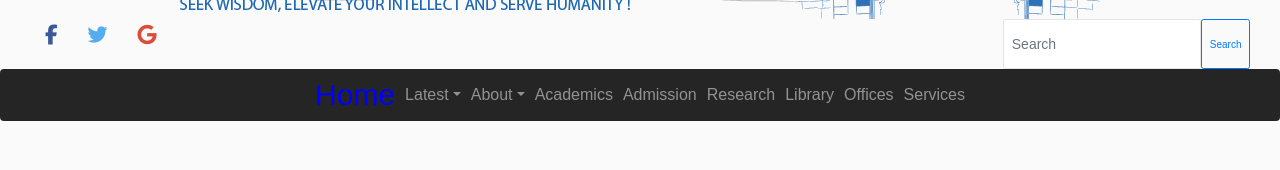
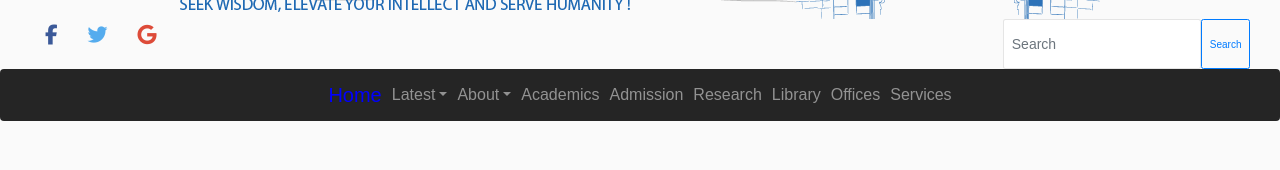
Before and after one commit to Bemnet-13/AAUwebsiteRedesign, a website: page website-menu-17/index.html in a window 1280 px wide. In both pictures the pointer is over the link "Home". Shown: the part 257-427 px from the top of the page. Drawn offline with nearby package versions, Linux system fonts and the light colour scheme.

Commit message:
px descreased

```diff
--- a/website-menu-17/index.html
+++ b/website-menu-17/index.html
@@ -24,7 +24,7 @@
 		.navbar{
 			a:hover {
 			color: blue !important;
-			font-size: 30px !important;
+			font-size: 20px !important;
 		}
 		}
 
```
